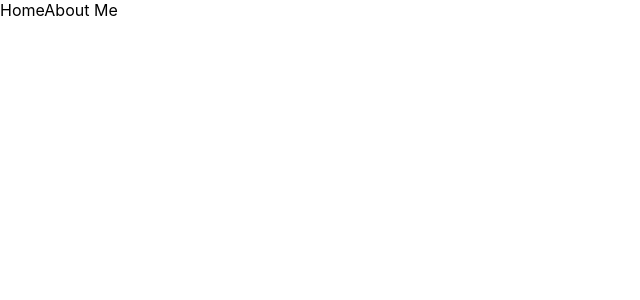
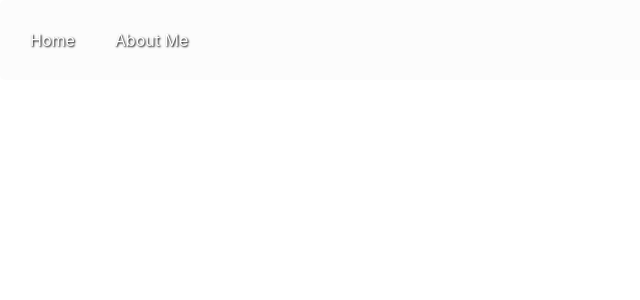
Before and after one commit to Moodybleu/Portfolio, a Next.js app: page / in a window 1280 px wide. Shown: the top 300 px of the page, without its empty margins (0-640 px from the left). Built offline with nearby package versions, Linux system fonts and the light colour scheme.

Commit message:
Adds NavBar

```diff
--- a/styles/globals.css
+++ b/styles/globals.css
@@ -25,3 +25,19 @@ a {
     background: black;
   }
 }
+nav {
+  position: sticky;
+  border-radius: 5px;
+  border: 10px solid transparent;
+  background-color: rgba(245, 245, 245, 0.30);
+  padding-top: 20px;
+  padding-right: 0px;
+  padding-bottom: 20px;
+  padding-left: 0px;
+}
+a {
+  color: white !important;
+  margin: 20px;
+  text-decoration: none !important;
+  text-shadow: 1px 1px 2px black;
+}
```
